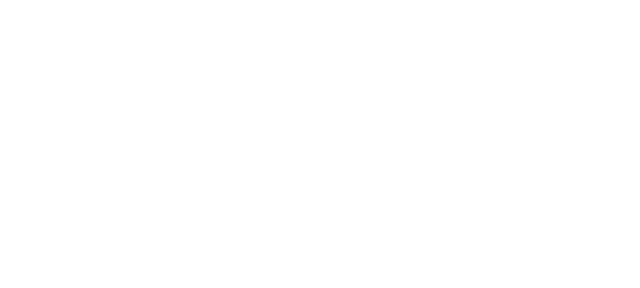
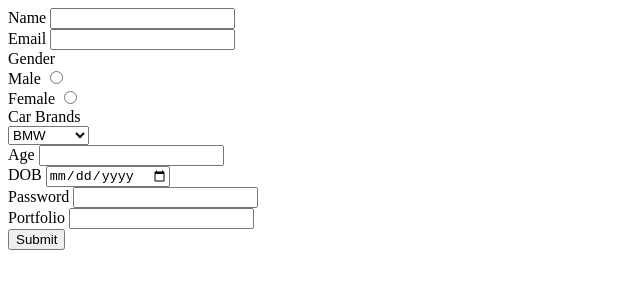
Before and after one commit to acciojob/car-insurance-form-Moassis, a website: page main.html in a window 1280 px wide. Shown: the whole page, without its empty margins (0-640 px from the left). Drawn offline with Linux system fonts and the light colour scheme.

Commit message:
created a submission

```diff
--- a/main.html
+++ b/main.html
@@ -10,6 +10,44 @@
 	<!-- the entire body must be written by student -->
     <script type="text/javascript" src="./script.js">
 </script>
+	<form method="post">
+		<label for="name">Name</label>
+		<input type="text" id="name" name="name" required="name"><br>
+
+		<label for="email">Email</label>
+		<input type="email" id="email" name="email" required="email"><br>
+
+		<label for="gender">Gender</label><br>
+
+		<label for="male">Male</label>
+		<input type="radio" id="male" name="gender" required="gender"><br>
+
+		<label for="female">Female</label>
+		<input type="radio" id="female" name="gender" required="gender"><br>
+
+		<label for="car">Car Brands</label><br>
+		<select id="car">
+			<option label="BMW">BMW</option>
+			<option label="Audi">Audi</option>
+			<option label="Mercedez">Mercedez</option>
+		</select><br>
+
+		<label for="age">Age</label>
+		<input type="text" id="age" name="age" required="age"><br>
+
+		<label for="dop">DOB</label>
+		<input type="date" id="dop" name="dop" required="dop"><br>
+
+		<label for="password">Password</label>
+		<input type="password" id="password" name="password" required="password"><br>
+
+		<label for="portfolio">Portfolio</label>
+		<input type="url" id="portfolio" name="portfolio" required="portfolio"><br>
+
+		<button type="submit" id="submit" name="submit" required="submit">Submit</button>
+
+
+	</form>
 
 </body>
 
```
